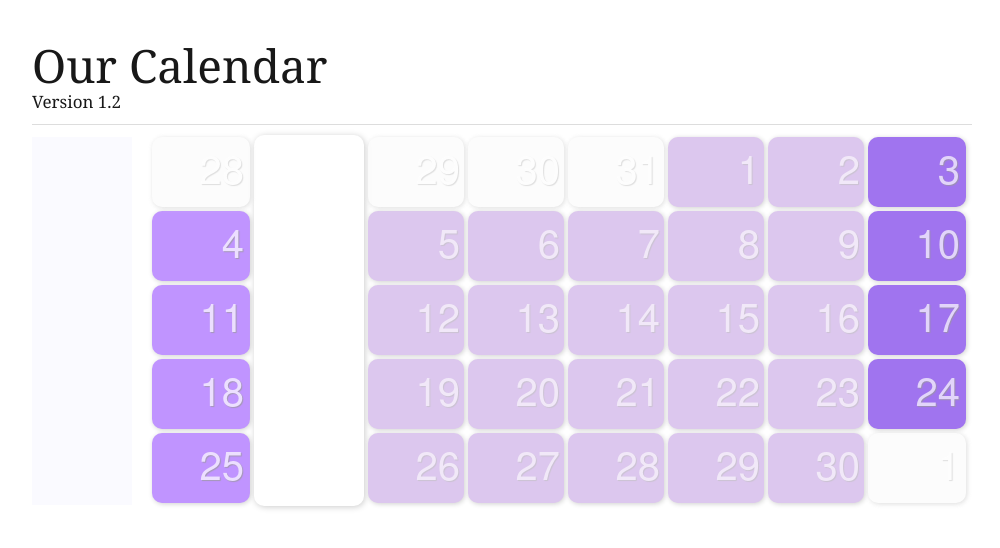
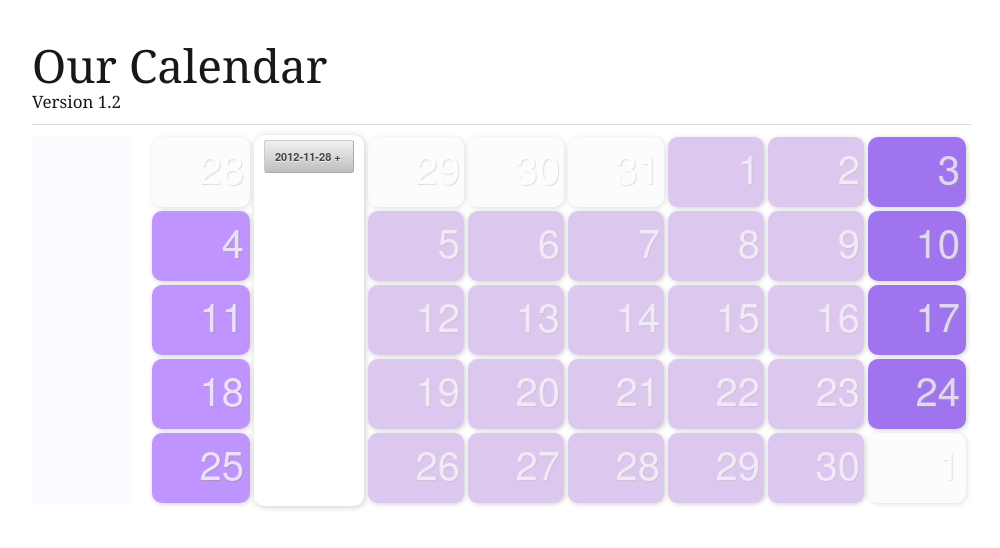
Before and after one commit to l04m33/yCalendar, a plain HTML site: page ycalendar/static/calendar.html in a window 1280 px wide. Both pictures are taken after a click on the element "11". Shown: the whole page, without its empty margins (138-1138 px from the left). Drawn offline with Linux system fonts and the light colour scheme.

Commit message:
*) add the 'add button'

```diff
--- a/ycalendar/static/calendar.html
+++ b/ycalendar/static/calendar.html
@@ -120,6 +120,9 @@
 		</div>
 
         <div id="details">
+            <span id="details_header" style="float:left;width:95px;padding:5px;">
+                <div id="btn_add" class="button" style="width:68px;">2012-11-28 +</div>
+            </span>
             <!--
             <span style="float:left;width:95px;">lalala</span>
             <span style="float:left;width:95px;">hahaha</span>
```
